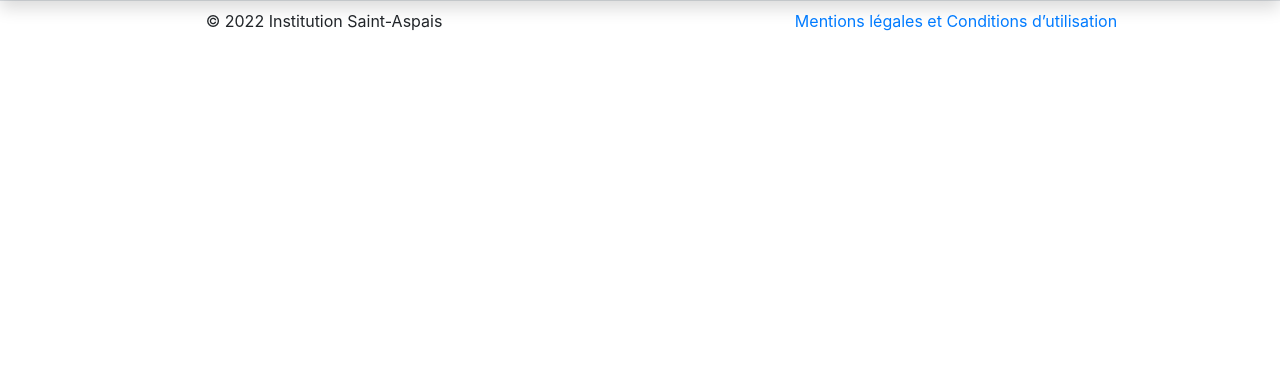
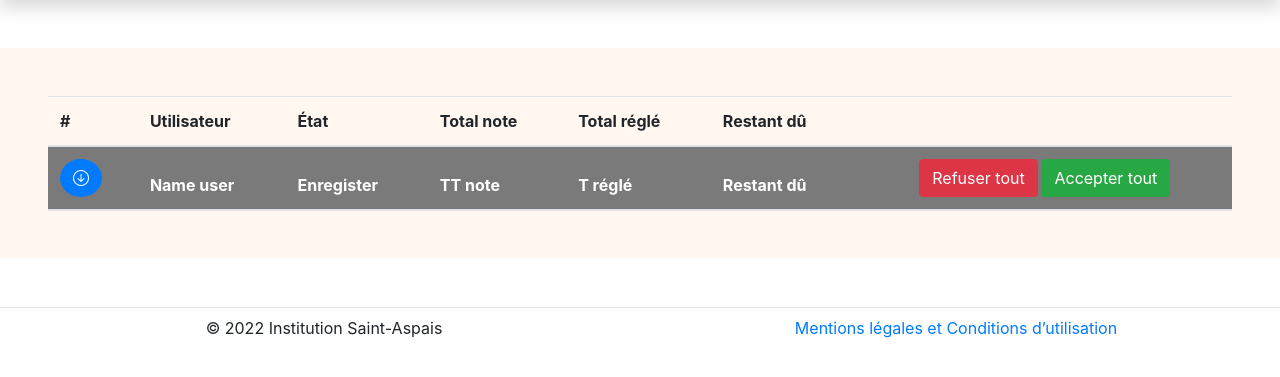
Before and after one commit to Le-trio-malefique/Projet_note_de_frais, a PHP site: page /vue/Accueil/admin.php in a window 1280 px wide. Shown: the part 116-493 px from the top of the page. Run offline with PHP 8.4, Linux system fonts and the light colour scheme; some libraries are stand-ins or nearby versions.

Commit message:
Font-end display admin finish - is good

```diff
--- a/vue/Accueil/admin.php
+++ b/vue/Accueil/admin.php
@@ -2,10 +2,118 @@
 session_start();
 require "../enTete.php";
 require "../menu.php";
+
 ?>
+<br>
+<br>
+<div class="container-fluid">
+    <div class="row rounded" style="background-color: #fff7f0 ;">
+        <table class="table table-striped table-responsive-sm my-5 mx-5">
+            <thead>
+                <tr>
+                    <th scope="col">#</th>
+                    <th scope="col">Utilisateur</th>
+                    <th scope="col" colspan="3">État</th>
+                    <th scope="col-5">Total note</th>
+                    <th scope="col">Total réglé</th>
+                    <th scope="col">Restant dû</th>
+                    <th scope="col"></th>
+                </tr>
+            </thead>
+            <thead>
+                <!-- Nom et donner note de frais user -->
+                <tr style="background-color: #7a7a7a ;">
+                    <th scope="row">
+                        <button class="btn btn-primary rounded-circle" type="button" data-bs-toggle="collapse" data-bs-target="#collapseExample" aria-expanded="false" aria-controls="collapseExample">
+                            <i class="bi bi-arrow-down-circle"></i>
+                        </button>
+                    </th>
+                    <th class="text-white">Name user</th>
+                    <th class="text-white" colspan="3">Enregister</th>
+                    <th class="text-white">TT note</th>
+                    <th class="text-white">T réglé</th>
+                    <th class="text-white">Restant dû</th>
+                    <!-- Button SUPP and ACCP -->
+                    <th class="text-center">
+                        <button type="button" class="btn btn-danger">Refuser tout</button>
+                        <button type="button" class="btn btn-success">Accepter tout</button>
+                    </th>
+                </tr>
+            </thead>
 
+            <!-- start second partie table -->
 
+            <!-- Deuxième tableau pour détail note de frais User -->
+            <thead class="collapse" id="collapseExample">
+                <tr>
+                    <td scope="row"></td>
+                    <td class="font-weight-light font-italic">Libélé</td>
+                    <td class="font-weight-light font-italic">État</td>
+                    <td class="font-weight-light font-italic">Date</td>
+                    <td class="font-weight-light font-italic">Client</td>
+                    <td class="font-weight-light font-italic">Total TTC</td>
+                    <td class="font-weight-light font-italic">Total réglé</td>
+                    <td class="font-weight-light font-italic">Restant dû</td>
+                    <td></td>
+                </tr>
+            </thead>
+            <tbody class="collapse" id="collapseExample">
+                <tr>
+                    <td scope="row"></td>
+                    <td>
+                        <!-- Libélé du User -->
+                        <div class="ms-3">
+                            <p class="fw-bold mb-1">ABEBOOK.COM</p>
+                            <p class="text-muted mb-0">Étude et prestation de service</p>
+                        </div>
+                    </td>
+                    <td>STATUS</td>
+                    <td>15-25-1996</td>
+                    <td></td>
+                    <td>10 500 €</td>
+                    <td>0, 00 €</td>
+                    <td>10 500 €</td>
+                    <td class="text-center">
+                        <!-- Button libélé user -->
+                        <button type="button" class="btn btn-secondary btn-sm">Refuser</button>
+                        <button type="button" class="btn btn-success btn-sm">Accepter</button>
+                    </td>
+                </tr>
+            </tbody>
+            <!-- End table -->
 
+            <!-- Exmple 2 👇 -->
+
+            <!-- start second table -->
+            <tbody class="collapse" id="collapseExample">
+                <tr>
+                    <td scope="row"></td>
+                    <td>
+                        <!-- Libélé du User -->
+                        <div class="ms-3">
+                            <p class="fw-bold mb-1">ABEBOOK.COM</p>
+                            <p class="text-muted mb-0">Étude et prestation de service</p>
+                        </div>
+                    </td>
+                    <td>STATUS</td>
+                    <td>15-25-1996</td>
+                    <td></td>
+                    <td>10 500 €</td>
+                    <td>0, 00 €</td>
+                    <td>10 500 €</td>
+                    <td class="text-center">
+                        <!-- Button libélé user -->
+                        <button type="button" class="btn btn-secondary btn-sm">Refuser</button>
+                        <button type="button" class="btn btn-success btn-sm">Accepter</button>
+                    </td>
+                </tr>
+            </tbody>
+            <!-- End table -->
+        </table>
+    </div>
+</div>
+<br>
+<br>
 <?php
 include '../pied.php';
 ?>
--- a/vue/enTete.php
+++ b/vue/enTete.php
@@ -1,5 +1,5 @@
 <!DOCTYPE html>
-<html class="h-100">
+<html class="h-200">
    <head>
       <meta name='viewport' content='width=device-width, initial-scale=1.0'/>
 
@@ -9,6 +9,7 @@
       <link rel="stylesheet" href="https://stackpath.bootstrapcdn.com/bootstrap/4.1.1/css/bootstrap.min.css">
       <link rel="stylesheet" href="https://cdn.jsdelivr.net/npm/bootstrap-icons@1.9.1/font/bootstrap-icons.css">
       <link rel="stylesheet" href="./Css/style.css">
+      <script src="./js/main.js"></script>
 
       <script src='https://cdn.jsdelivr.net/npm/bootstrap@5.1.3/dist/js/bootstrap.bundle.min.js' integrity='sha384-ka7Sk0Gln4gmtz2MlQnikT1wXgYsOg+OMhuP+IlRH9sENBO0LRn5q+8nbTov4+1p' crossorigin='anonymous'></script>
       <script src="https://code.jquery.com/jquery-3.2.1.slim.min.js" integrity="sha384-KJ3o2DKtIkvYIK3UENzmM7KCkRr/rE9/Qpg6aAZGJwFDMVNA/GpGFF93hXpG5KkN" crossorigin="anonymous"></script>
--- /dev/null
+++ b/vue/js/main.js
@@ -0,0 +1 @@
+// code de tableau responsive et scrollable
```
